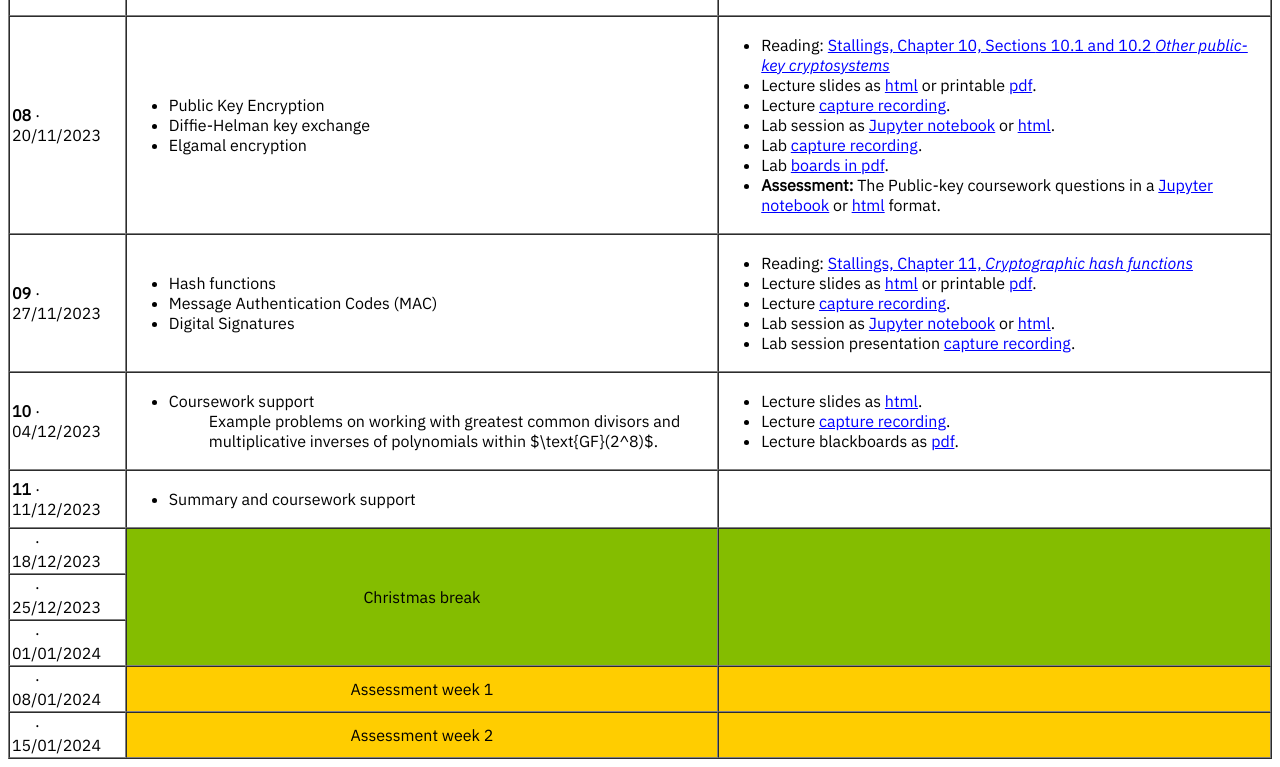
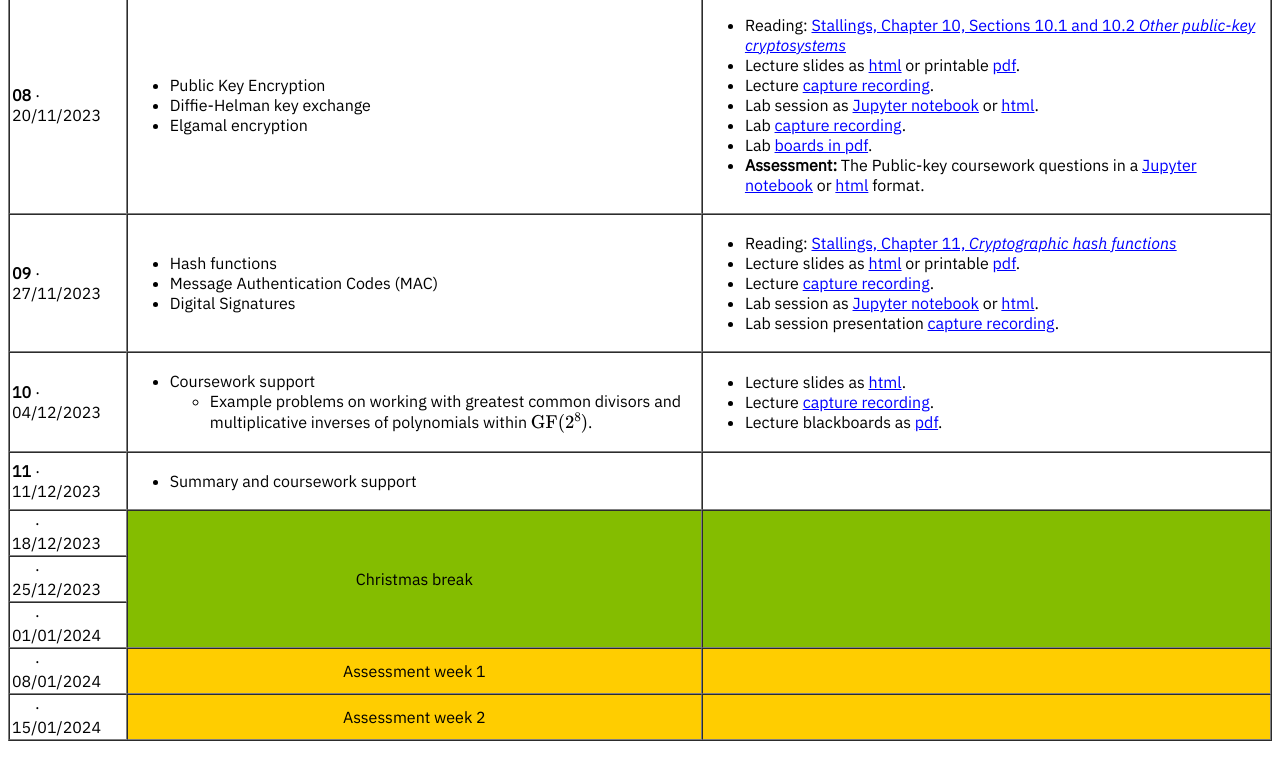
Before and after one commit to killianobrien/app-cryp2324, a plain HTML site: page schedule/index.html in a window 1280 px wide. Shown: the part 1411-2178 px from the top of the page. Drawn offline with nearby package versions, Linux system fonts and the light colour scheme.

Commit message:
no dollars

```diff
--- a/schedule/index.html
+++ b/schedule/index.html
@@ -324,7 +324,7 @@ a:hover {
 				<ul>
 					<li>Coursework support</li>
 					<ul>
-						Example problems on working with greatest common divisors and multiplicative inverses of polynomials within $\text{GF}(2^8)$.
+						<li>Example problems on working with greatest common divisors and multiplicative inverses of polynomials within \(\text{GF}(2^8)\).</li>
 					</ul>
 				</ul>
 			</td>
```
